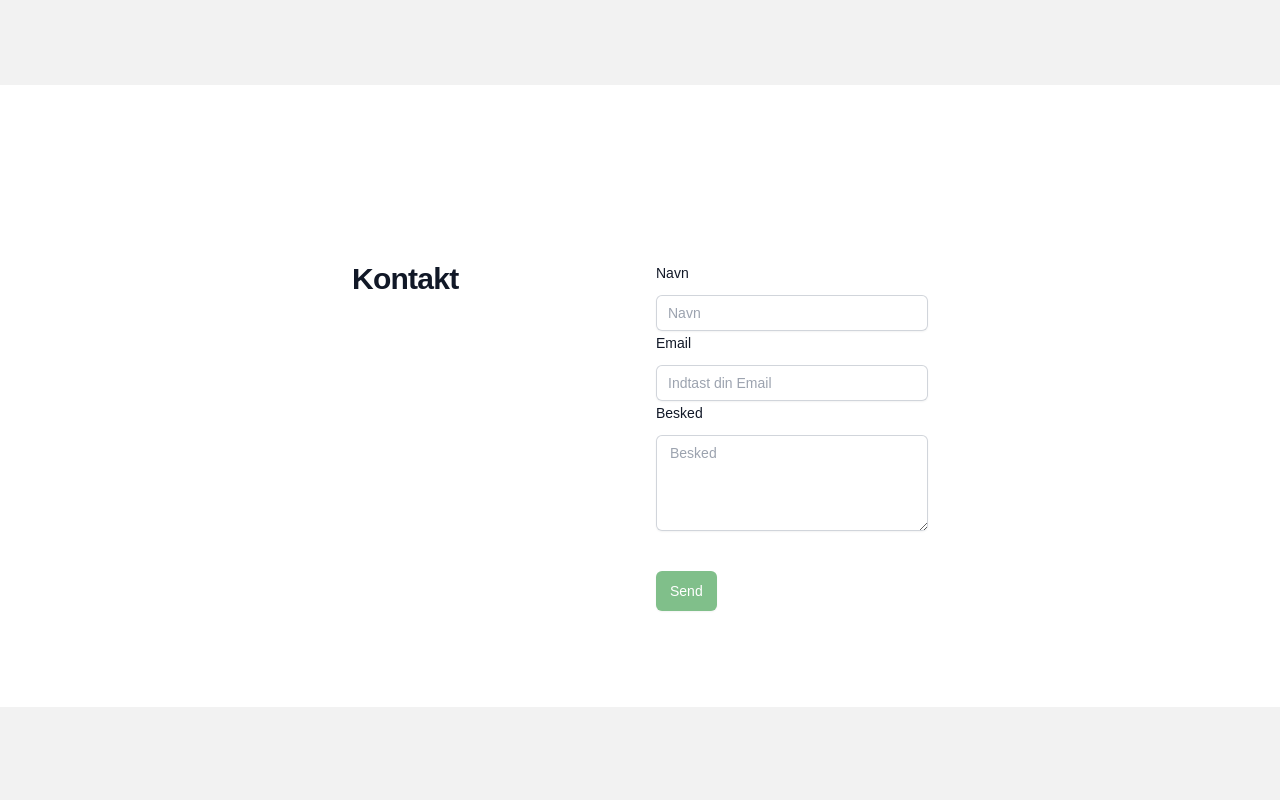
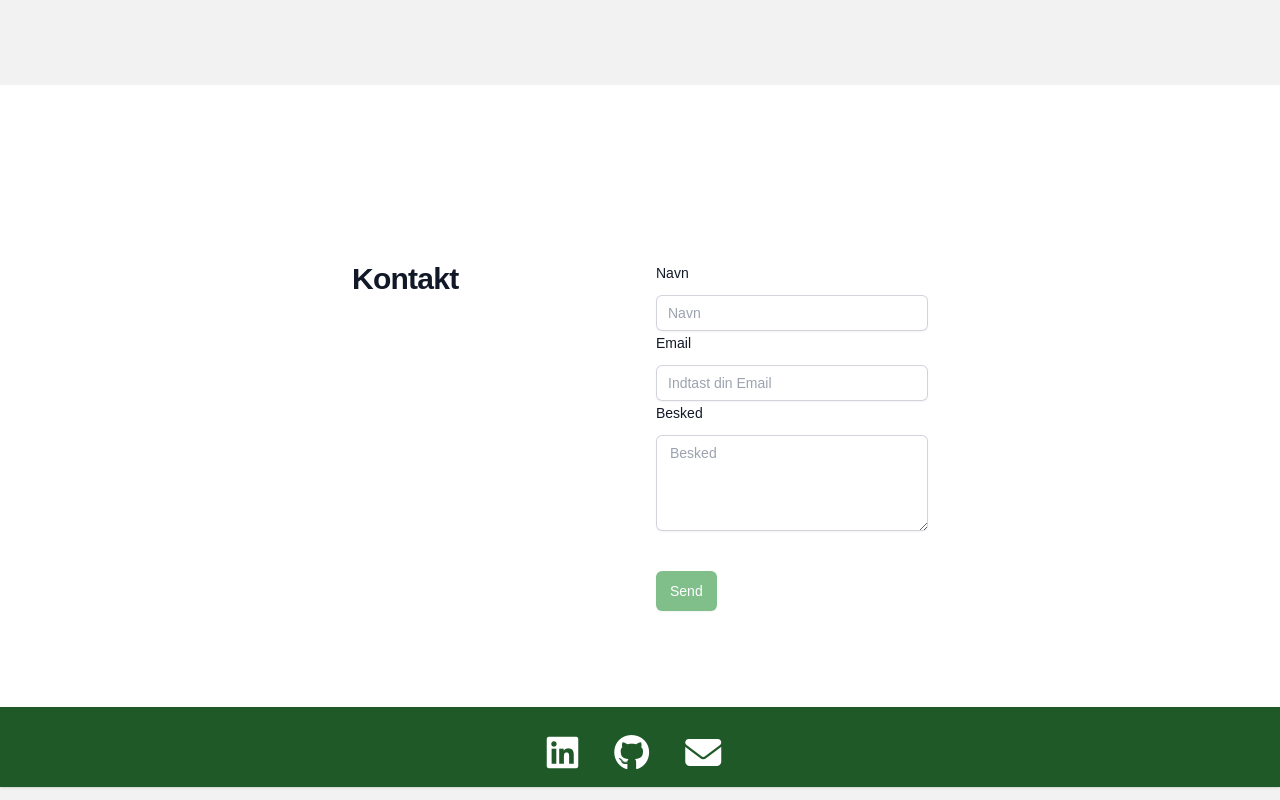
Before and after one commit to SofNyb/portfolioTail, a website: page src/index.html in a window 1280 px wide. Shown: the part 875-1675 px from the top of the page. Before the commit the page ends 1582 px from the top, so only its background shows below. Drawn offline with nearby package versions, Linux system fonts and the light colour scheme.

Commit message:
Footer opdateret

```diff
--- a/src/index.html
+++ b/src/index.html
@@ -52,7 +52,6 @@
         </div>
     </div>
 </div>
-
 
 <!-- Projekter -->
 <div class="px-6 py-24 sm:py-32 lg:px-8">
@@ -121,8 +120,23 @@
     </form>
 </div>
 
+<!-- Footer -->
+<footer class="shadow footer">
+    <div class="w-full mx-auto max-w-screen-xl p-4 flex items-center justify-center text-center">
+        <div class="flex flex-wrap items-center mt-3 text-sm sm:mt-0">
+            <a href="https://www.linkedin.com/in/sofiewindelov/" class="text-white text-lg leading-6 mr-3 p-3">
+                <i class="fa-brands fa-linkedin fa-2x"></i>
+            </a>
+            <a href="https://github.com/SofNyb" class="text-white text-lg leading-6 mr-3 p-3">
+                <i class="fa-brands fa-github fa-2x"></i>
+            </a>
+            <a href="#contact" class="text-lg leading-6 text-white mr-3 p-3">
+                <i class="fa-solid fa-envelope fa-2x"></i>
+            </a>
+        </div>
+    </div>
+</footer>
 
-<!-- Footer -->
 
 <!-- script til at få flowbite til at virke med Tailwind -->
 <script src="../path/to/flowbite/dist/flowbite.min.js"></script>
--- a/src/styles.css
+++ b/src/styles.css
@@ -31,7 +31,3 @@ body {
 .headerIcon {
     color: black;
 }
-
-.footerIcon {
-    color: white;
-}
```
